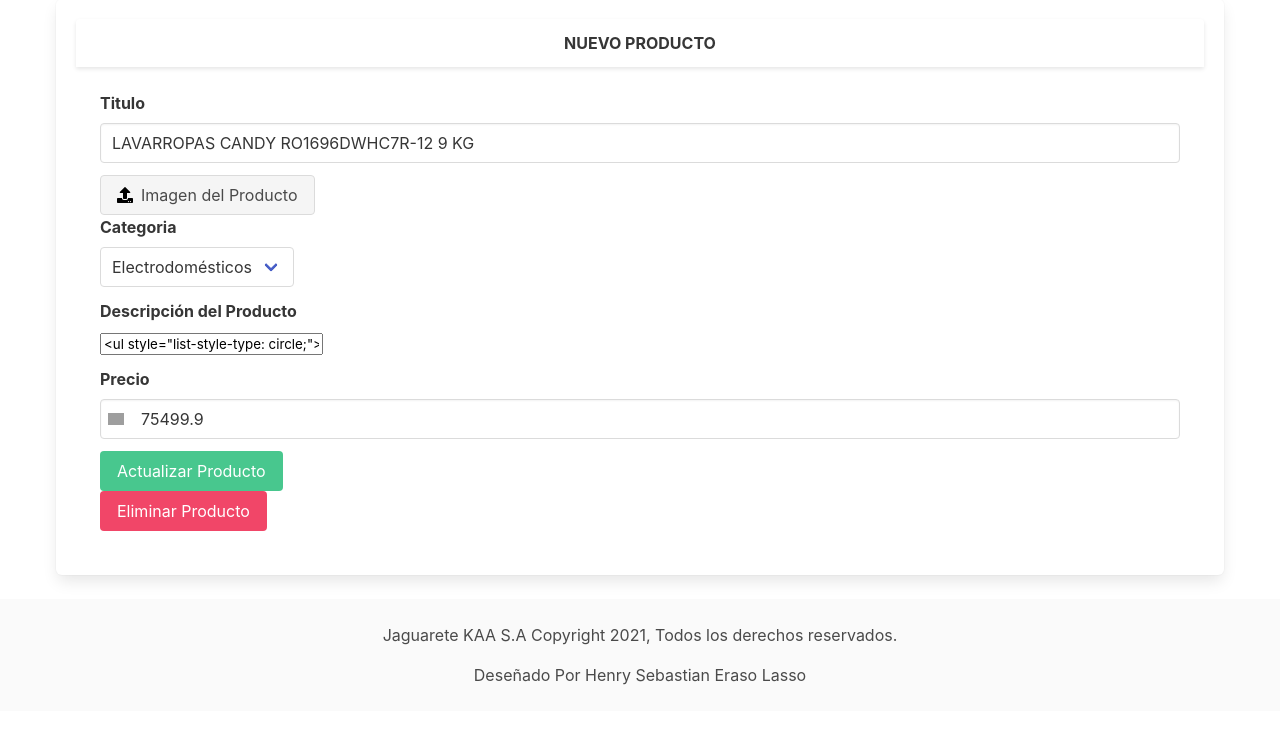
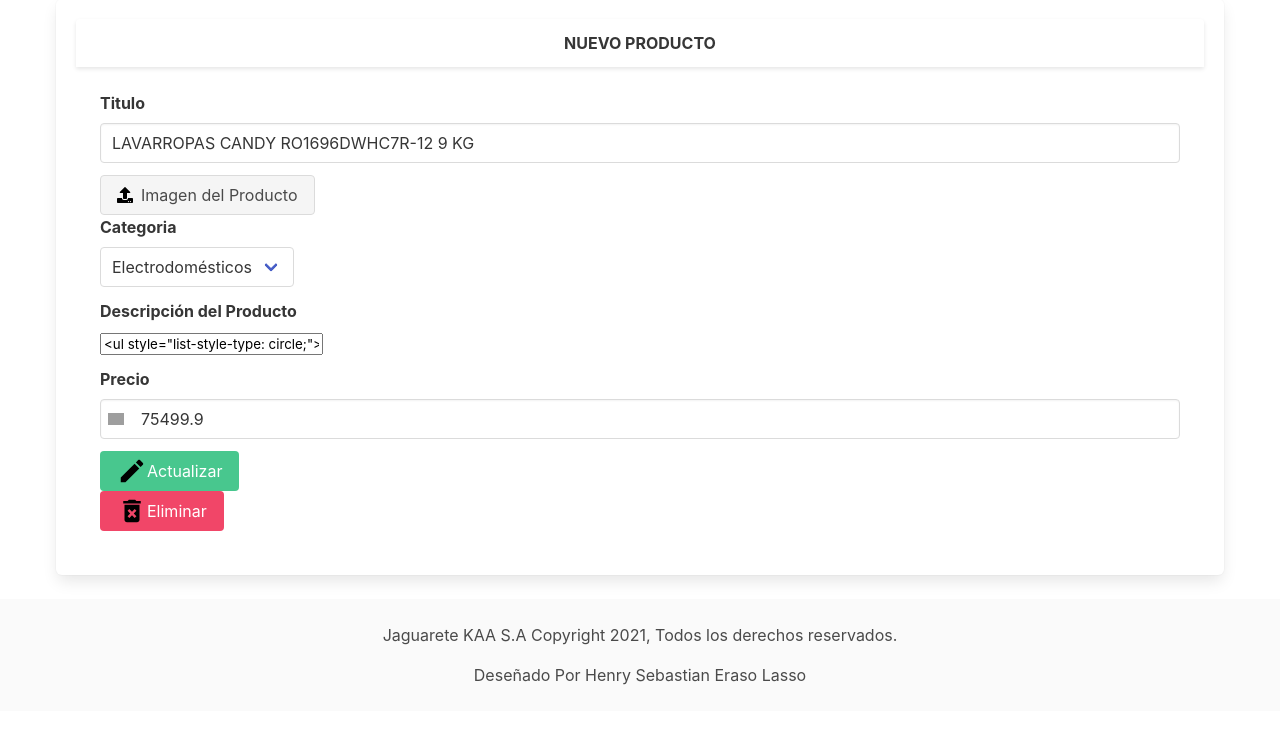
Before and after one commit to henrye07/eCommerce-Django-Bulma, a Django app: page /product/edit/2 in a window 1280 px wide. Shown: the part 157-887 px from the top of the page. Run offline with Django 3.2, Linux system fonts and the light colour scheme; data comes from the database, SQL or seed files in the repository; both versions use the stored data as it was after the commit; some libraries are stand-ins or nearby versions; grey boxes are pictures that could not be loaded.

Commit message:
Proyect Successful!

```diff
--- a/SITIO/templates/carrito.html
+++ b/SITIO/templates/carrito.html
@@ -43,8 +43,8 @@
                                                     ${{ value.precio }}
                                                 </td>
                                                 <td>
-                                                    <a href="{% url 'sitio:eliminar' value.producto_id %}" class="button is-danger">
-                                                        Eliminar
+                                                    <a href="{% url 'sitio:eliminar' value.producto_id %}" class="button is-danger is-align-items-center is-justify-content-center">
+                                                        <img src="{% static 'icons/delete.svg' %}" alt="" width="30" height="30">
                                                     </a>
                                                 </td>
                                             </tr>
--- a/SITIO/templates/layout.html
+++ b/SITIO/templates/layout.html
@@ -83,7 +83,7 @@
                                 <a class="navbar-item has-text-black " href="{% url 'sitio:nuevoProducto' %}"><img
                                         src="{% static 'icons/new.svg' %}" alt="newProduct img" width="22px" height="22px"
                                         style="padding-right: 0.2rem;" /> NUEVO PRODUCTO </a>
-                                <a class="navbar-item has-text-black " href="{% url 'sitio:producto' 1 %}"><img
+                                <a class="navbar-item has-text-black " href="{% url 'sitio:productos'  %}"><img
                                         src="{% static 'icons/new.svg' %}" alt="newProduct img" width="22px" height="22px"
                                         style="padding-right: 0.2rem;" /> PRODUCTOS </a>
                             {% endif %}
--- a/SITIO/templates/new_product.html
+++ b/SITIO/templates/new_product.html
@@ -117,20 +117,21 @@
 
 
                                   {% if form.title.value %}
-                                    <div class="field is-grouped">
-                                      <div class="control">
-                                        <button type="submit" class="button is-success">Actualizar Producto</button>
+                                    <div class="field columns">
+                                      <div class="control column">
+                                        <button type="submit" class="button is-success">
+                                          <img src="{% static 'icons/edit.svg' %}" alt="" width="30" height="30"> Actualizar
+                                        </button>
                                       </div>
                                     </div>
                                   </form>
                                   <form action="{% url 'sitio:productDelete' product.id %}" method="POST">
                                     {% csrf_token %}
-                                    <div class="field is-grouped">
-                                      <div class="control">
-                                        <button type="submit" class="button is-danger">Eliminar Producto</button>
-                                      </div>
-                                    </div>
+                                        <button type="submit" class="button is-danger">
+                                          <img src="{% static 'icons/delete.svg' %}" alt="" width="30" height="30"> Eliminar
+                                        </button>
                                   </form>
+
                                   {% else %}
                                     <div class="field is-grouped">
                                       <div class="control">
--- a/SITIO/urls.py
+++ b/SITIO/urls.py
@@ -14,6 +14,7 @@
     path('carrito/',views.carrito,name='carrito'),
     path('register/', views.register,name='register'),
 
+    path('product/', views.product,name='productos'),
     path('product/<int:id>', views.product,name='producto'),
     path('product/edit/<int:id>', views.product_edit,name='productEdit'),
     path('product/delete/<int:id>', views.product_delete,name='productDelete'),
--- a/SITIO/views.py
+++ b/SITIO/views.py
@@ -85,19 +85,22 @@
     context['Categorias']=categories
     return render(request, 'register.html',context)
 
-def product(request,id):
+def product(request,id=None):
     context={}
-    product=models.Productos.objects.get(id=id)
-    all_products=models.Productos.objects.all()
     categories=models.Categorias.objects.all()
-    context['product']=product
-    context['all']=all_products
+    if id==None:
+        all_products=models.Productos.objects.all()
+        context['post']=all_products
+    else:
+        product=models.Productos.objects.get(id=id)
+        context['product']=product
     context['Categorias']=categories
     return render(request, 'product.html',context)
 
 def product_edit(request,id):
     context={}
     product=models.Productos.objects.get(id=id)
+    categories=models.Categorias.objects.all()
     if request.method=='GET':
         form=ProductsForm(instance=product)
     else:
@@ -108,11 +111,13 @@
         return redirect('sitio:index')
     context['form']=form
     context['product']=product
+    context['Categorias']=categories
     return render(request, 'new_product.html',context)
 
 def product_delete(request,id):
     form=models.Productos.objects.get(id=id)
     if request.method=='POST':
+        messages.error(request,f"Se elimino el producto: {form.title}")
         form.delete()
         return redirect("/")
 
```
Also changed, not shown: SITIO/templates/category.html (+10 -0 lines), SITIO/templates/home.html (+13 -4 lines), SITIO/templates/product.html (+6 -1 lines), SITIO/static/icons/delete.svg (added), SITIO/static/icons/edit.svg (added), db.sqlite3, 2 other files.
